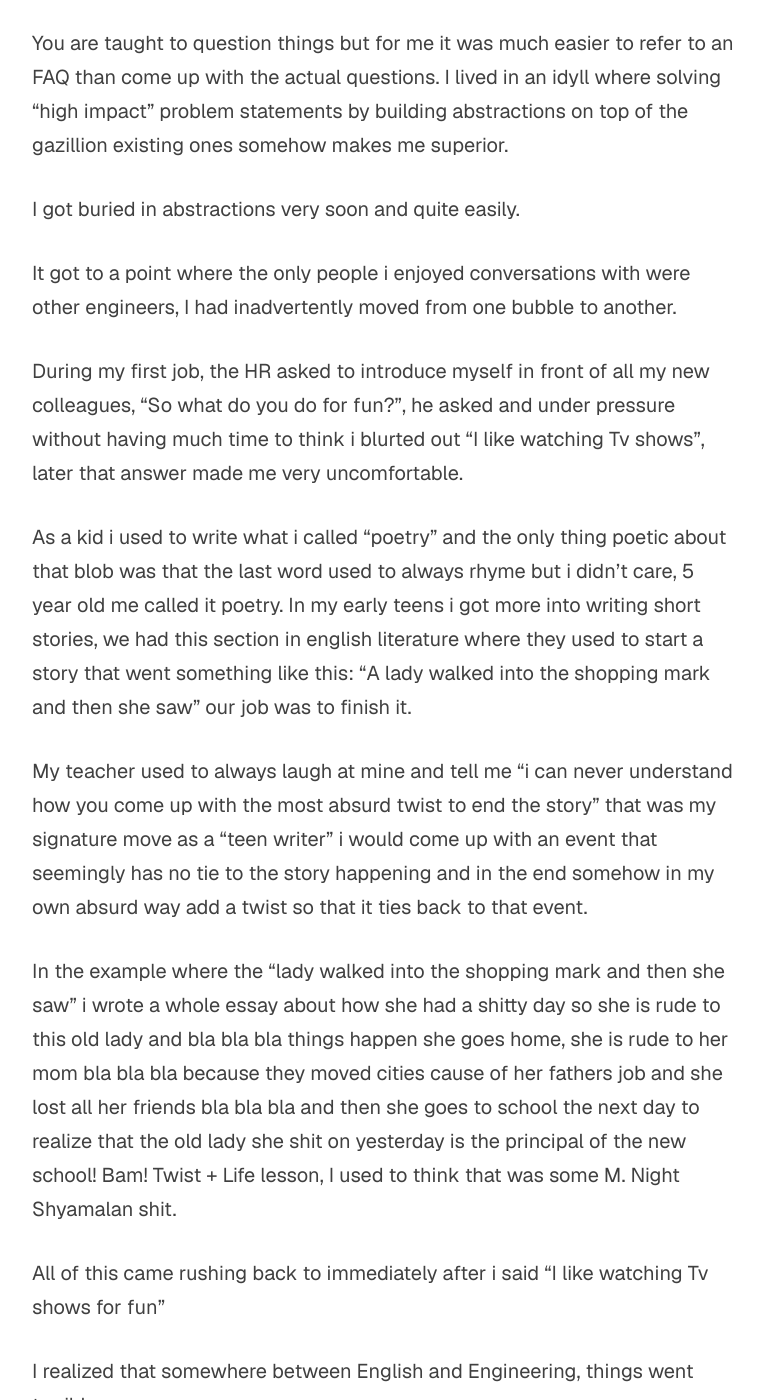
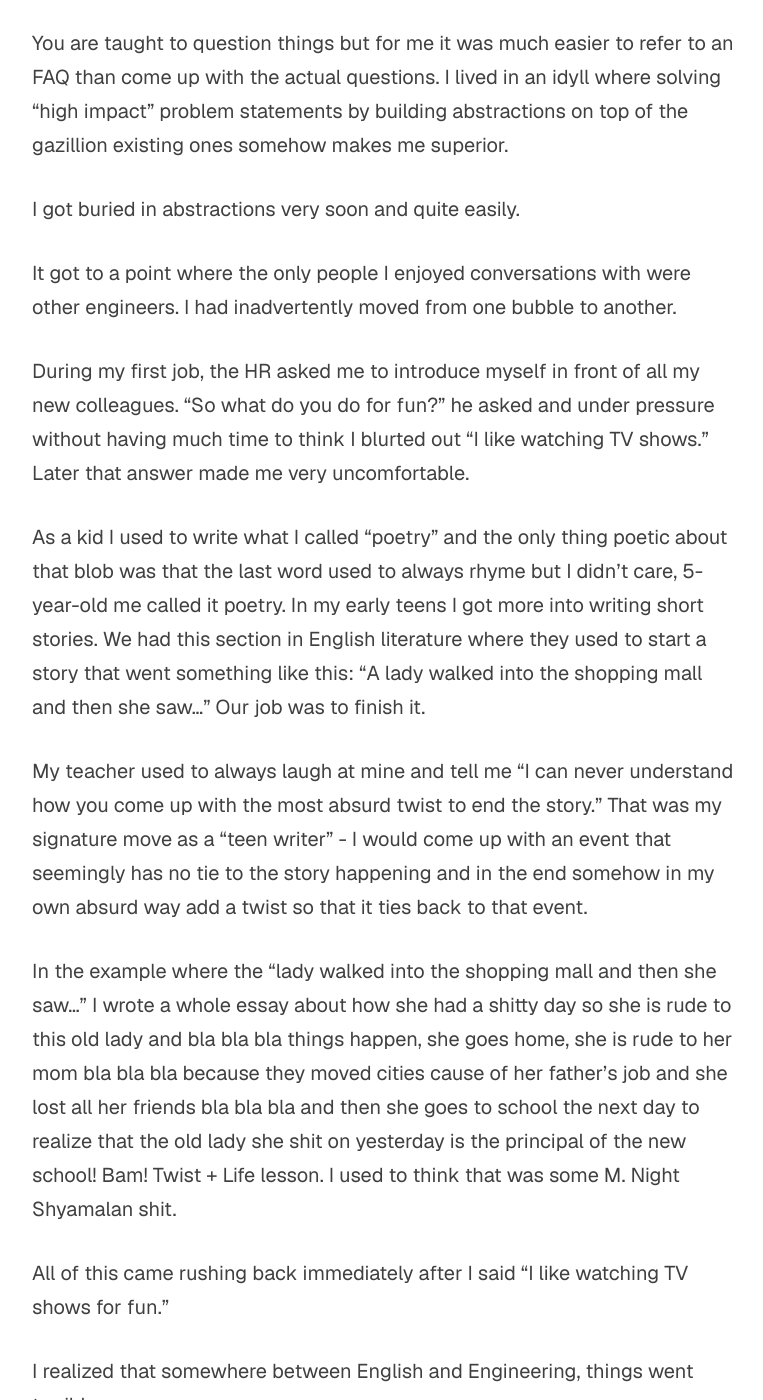
Before and after one commit to Sangarshanan/sangarshanan.github.io, a Jekyll site: the page built from _posts/2024-08-30-humanities-for-engineers.md, in a window 1280 px wide and 1400 px high, scrolled down 2248 px. Shown: the whole window, without its empty margins (233-996 px from the left). Built offline with Jekyll 4.4.1, drawn with Linux system fonts in a browser that asks for light colours; nearby versions of some CDN libraries; comment, search, counter and statistics services are not loaded; some of the changed text lies outside the part shown.

Commit message:
Add post

```diff
--- a/_posts/2024-08-30-humanities-for-engineers.md
+++ b/_posts/2024-08-30-humanities-for-engineers.md
@@ -31,24 +31,24 @@ You are taught to question things but for me it was much easier to refer to an F
 
 I got buried in abstractions very soon and quite easily.
 
-It got to a point where the only people i enjoyed conversations with were other engineers, I had inadvertently moved from one bubble to another.
+It got to a point where the only people I enjoyed conversations with were other engineers. I had inadvertently moved from one bubble to another.
 
-During my first job, the HR asked to introduce myself in front of all my new colleagues, "So what do you do for fun?", he asked and under pressure without having much time to think i blurted out "I like watching Tv shows", later that answer made me very uncomfortable.
+During my first job, the HR asked me to introduce myself in front of all my new colleagues. "So what do you do for fun?" he asked and under pressure without having much time to think I blurted out "I like watching TV shows." Later that answer made me very uncomfortable.
 
-As a kid i used to write what i called "poetry" and the only thing poetic about that blob was that the last word used to always rhyme but i didn't care, 5 year old me called it poetry. In my early teens i got more into writing short stories, we had this section in english literature where they used to start a story that went something like this: "A lady walked into the shopping mark and then she saw" our job was to finish it.
+As a kid I used to write what I called "poetry" and the only thing poetic about that blob was that the last word used to always rhyme but I didn't care, 5-year-old me called it poetry. In my early teens I got more into writing short stories. We had this section in English literature where they used to start a story that went something like this: "A lady walked into the shopping mall and then she saw..." Our job was to finish it.
 
-My teacher used to always laugh at mine and tell me "i can never understand how you come up with the most absurd twist to end the story" that was my signature move as a "teen writer" i would come up with an event that seemingly has no tie to the story happening and in the end somehow in my own absurd way add a twist so that it ties back to that event.
+My teacher used to always laugh at mine and tell me "I can never understand how you come up with the most absurd twist to end the story." That was my signature move as a "teen writer" - I would come up with an event that seemingly has no tie to the story happening and in the end somehow in my own absurd way add a twist so that it ties back to that event.
 
-In the example where the "lady walked into the shopping mark and then she saw" i wrote a whole essay about how she had a shitty day so she is rude to this old lady and bla bla bla things happen she goes home, she is rude to her mom bla bla bla because they moved cities cause of her fathers job and she lost all her friends bla bla bla and then she goes to school the next day to realize that the old lady she shit on yesterday is the principal of the new school! Bam! Twist + Life lesson, I used to think that was some M. Night Shyamalan shit.
+In the example where the "lady walked into the shopping mall and then she saw..." I wrote a whole essay about how she had a shitty day so she is rude to this old lady and bla bla bla things happen, she goes home, she is rude to her mom bla bla bla because they moved cities cause of her father's job and she lost all her friends bla bla bla and then she goes to school the next day to realize that the old lady she shit on yesterday is the principal of the new school! Bam! Twist + Life lesson. I used to think that was some M. Night Shyamalan shit.
 
-All of this came rushing back to immediately after i said "I like watching Tv shows for fun"
+All of this came rushing back immediately after I said "I like watching TV shows for fun."
 
 I realized that somewhere between English and Engineering, things went terribly wrong.
 
-Getting back into non-technical reading wasn’t easy and shoutout Covid for giving me just the right amount of existential angst.
+Getting back into non-technical reading wasn't easy, and shoutout COVID for giving me just the right amount of existential angst.
 
-Studying Humanities gave me a different kind of joy, not the one you get solving math equations or leetcode problems, well that is joy too but here the abstractions were far too less and the solutions felt more real, it felt human.
+Studying Humanities gave me a different kind of joy, not the one you get solving math equations or LeetCode problems. Well that is joy too, but here the abstractions were far fewer and the solutions felt more real, it felt human.
 
-I pushed myself to travel, explore, put myself in difficult situations and figured out solutions in realtime, I learnt a lot more about myself and got so much better at making decisions that I felt more aligned with my virtues. I leant to understand, feel and process my emotions in a much healthier way which made me a lot better in social settings and unknown environments.
+I pushed myself to travel, explore, put myself in difficult situations and figured out solutions in real-time. I learned a lot more about myself and got so much better at making decisions that I felt more aligned with my virtues. I learned to understand, feel and process my emotions in a much healthier way which made me a lot better in social settings and unknown environments.
 
 I now know that I can use these tools to live a better life, not just a career, both will end at some point but one sooner than the other.
```
Also changed, not shown: other parts of _posts/2024-08-30-humanities-for-engineers.md (+6 -6 lines), _posts/2025-10-05-expanding-music.md (+9 -4 lines).
